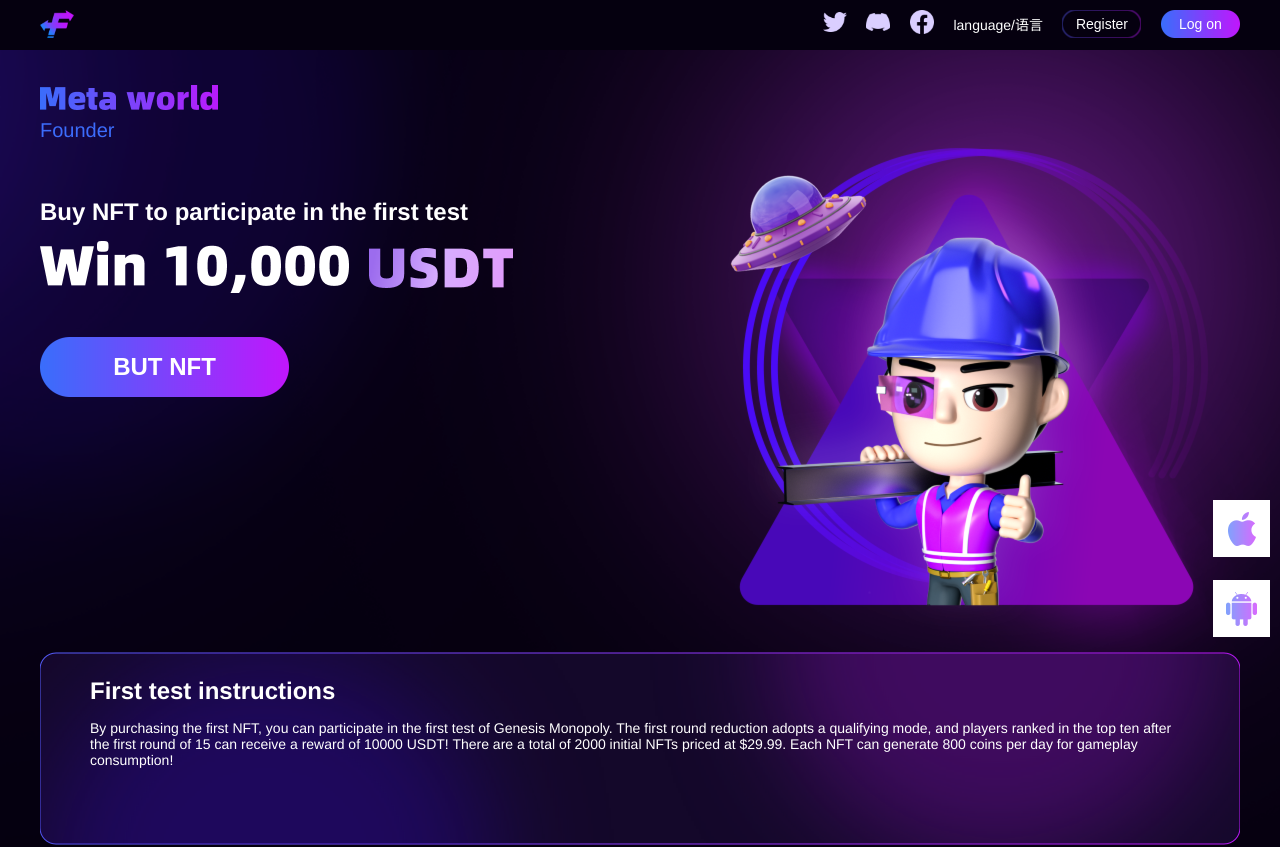
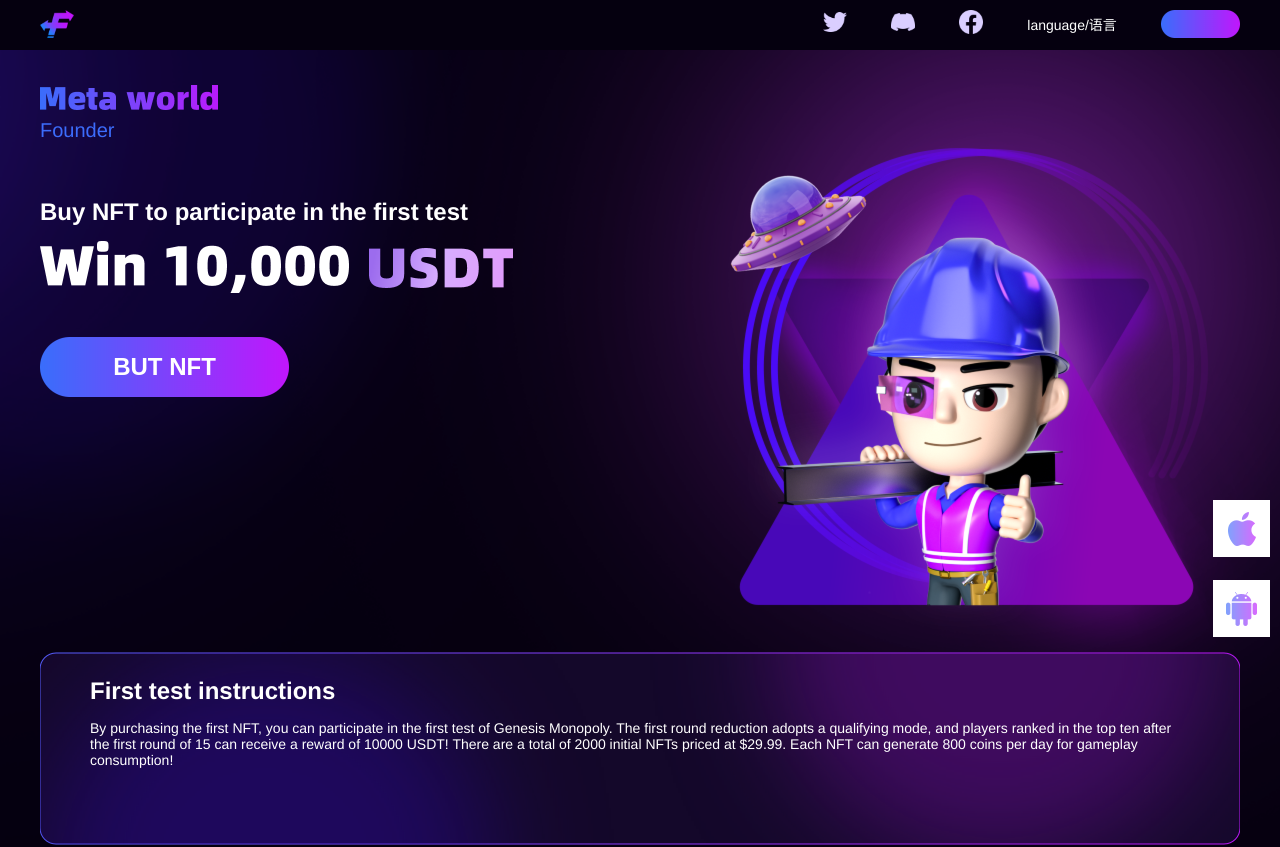
Before and after one commit to WayThought/metaWrold, a Vue app: page /pcregister in a window 1280 px wide. Shown: the top 847 px of the page. Built offline with nearby package versions, Linux system fonts and the light colour scheme; sample sign-in values are in the browser's storage.

Commit message:
登录信息保存

```diff
--- a/package.json
+++ b/package.json
@@ -13,7 +13,9 @@
     "core-js": "^3.6.5",
     "element-plus": "^2.3.6",
     "vue": "^3.0.0",
-    "vue-router": "^4.2.2"
+    "vue-axios": "^3.5.2",
+    "vue-router": "^4.2.2",
+    "vuex": "^4.1.0"
   },
   "devDependencies": {
     "@vue/cli-plugin-babel": "~4.5.19",
--- /dev/null
+++ b/src/auth/index.js
@@ -0,0 +1,59 @@
+import { reactive } from "vue"
+
+const auth = {
+    user() {
+        const localValue = localStorage.getItem("userInfo")
+        if (localValue) {
+            const userInfo = JSON.parse(localValue)
+            return userInfo
+        } else {
+            return null
+        }
+    },
+    hasLogin() {
+        const userInfo = this.user
+        if (userInfo) {
+            return true
+        } else {
+            return false
+        }
+    },
+    accessToken() {
+        const localValue = localStorage.getItem("authInfo")
+        if (localValue) {
+            const authInfo = JSON.parse(localValue)
+            return authInfo.accessToken
+        } else {
+            return null
+        }
+    },
+    refreshToken() {
+        const localValue = localStorage.getItem("authInfo")
+        if (localValue) {
+            const authInfo = JSON.parse(localValue)
+            return authInfo.refreshToken
+        } else {
+            return null
+        }
+    },
+    saveAuthInfo(info) {
+        let authInfo = reactive({})
+        Object.assign(authInfo, info)
+        localStorage.setItem('authInfo', JSON.stringify(authInfo))
+    },
+    saveUserInfo(info) {
+        let userInfo = reactive({})
+        Object.assign(userInfo, info)
+        localStorage.setItem('userInfo', JSON.stringify(userInfo))
+    },
+    logout() {
+        localStorage.removeItem("authInfo")
+        localStorage.removeItem("userInfo")
+    }
+}
+
+let install = function (app) {
+    app.config.globalProperties.auth = auth
+}
+
+export default install
--- a/src/pages/home/PcHomePage.vue
+++ b/src/pages/home/PcHomePage.vue
@@ -10,10 +10,17 @@
                     <img class="discord" src="../../assets/icon_discord.png" alt="logo">
                     <img class="facebook" src="../../assets/icon_facebook.png" alt="logo">
                     <span class="language">language/语言</span>
-                    <router-link to="/pcregister" key="pcregister">
-                        <button class="register">Register</button>
-                    </router-link>
-                    <button class="login">Log on</button>
+                    <template v-if="isLogin === false">
+                        <router-link to="/pcregister" key="pcregister">
+                            <button class="register">Register</button>
+                        </router-link>
+                        <router-link to="/pclogin" key="pclogin">
+                            <button class="login">Login</button>
+                        </router-link>
+                    </template>
+                    <template v-if="isLogin === true">
+                        <button class="login" @click="logout">{{ nickname }}</button>
+                    </template>
                 </div>
             </div>
         </div>
@@ -82,9 +89,34 @@ export default {
     props: {
         msg: String
     },
+    data() {
+        return {
+            isLogin: false,
+            nickname: ''
+        }
+    },
+    created() {
+        const hasLogin = this.auth.hasLogin()
+        const userInfo = this.auth.user()
+        if (hasLogin && userInfo) {
+            const nickname = userInfo.nickname
+            this.isLogin = hasLogin
+            this.nickname = nickname
+        } else {
+            this.isLogin = false
+            this.nickname = 'Login'
+        }
+    },
     components: {
         PcStepItem
     },
+    methods: {
+        logout() {
+            this.auth.logout()
+            this.isLogin = false
+            this.nickname = ''
+        }
+    }
 }
 </script>
 
--- a/src/pages/login/PcLoginPage.vue
+++ b/src/pages/login/PcLoginPage.vue
@@ -6,20 +6,18 @@
         <div class="registerContent">
           <div class="logo"></div>
           <div class="title">Log on</div>
-            <el-input
-            v-model="account"
-            class="email-input input-view"
-            placeholder="Please enter an account">
+          <el-input v-model="account" class="email-input input-view" placeholder="Please enter an account">
             <template #prefix>
-                <el-icon size="20" class="el-input__icon"><message /></el-icon>
+              <el-icon size="20" class="el-input__icon">
+                <message />
+              </el-icon>
             </template>
           </el-input>
-            <el-input
-            v-model="password"
-            class="password-input input-view"
-            placeholder="Please enter the password">
+          <el-input v-model="password" class="password-input input-view" placeholder="Please enter the password">
             <template #prefix>
-                <el-icon size="20" class="el-input__icon"><lock /></el-icon>
+              <el-icon size="20" class="el-input__icon">
+                <lock />
+              </el-icon>
             </template>
           </el-input>
           <button class="confirm" @click="login">Log on</button>
@@ -34,9 +32,7 @@
 </template>
 
 <script>
-
-  import axios from 'axios';
-
+import router from '../../router/router'
 export default {
   data() {
     return {
@@ -51,30 +47,27 @@
   },
   methods: {
     login() {
-            axios.post('http://172.16.105.59:3000/api/auth/login', {
+      this.axios.post('/api/auth/login', {
         email: this.account,
         password: this.password
       })
       .then((response) => {
-                this.getUserInfo(response.data.data.accessToken)
+        this.auth.saveAuthInfo(response.data.data)
+        this.getUserInfo()
       })
       .catch((error) => {
-                console.log("===>" + error);
-            });
+        console.log(error)
+      })
     },
-        getUserInfo(token) {
-            axios.get('http://172.16.105.59:3000/api/user/userInfo', {
-                headers: {
-                    Authorization: ("Bearer " + token),
-                }
+    getUserInfo() {
+      this.axios.get('/api/user/userInfo')
+      .then((response) => {
+        this.auth.saveUserInfo(response.data.data)
+        router.replace({ path: '/' })
       })
-            .then(function (response) {
-                console.log(response.data.data);
+      .catch((error) => {
+        console.log(error)
       })
-            .catch(function (error) {
-                console.log("===>" + error);
-            });
-
     }
   },
   components: {
@@ -125,12 +118,14 @@
   top: 255px;
   border-radius: 8px;
 }
+
 .registerContent .logo {
   background-image: url(../../assets/icon_register_logo.png);
   width: 58px;
   height: 47px;
   margin: 0 auto;
 }
+
 .registerContent .title {
   font-size: 24px;
   font-weight: bold;
@@ -138,9 +133,11 @@
   text-align: left;
   margin-left: 48px;
 }
+
 .email-input {
   margin-top: 20px;
 }
+
 .input-view {
   height: 48px;
   font-size: 14px;
@@ -154,12 +151,14 @@
 .password-confirm-input {
   margin-top: 20px;
 }
+
 .invitation-code {
   margin-top: 23px;
   font-size: 18px;
   font-weight: 900;
   text-align: left;
 }
+
 .invitation-code-input {
   margin-top: 8px;
 }
@@ -181,11 +180,13 @@
   outline: none;
   background-color: transparent;
 }
+
 .bottomContent {
   margin-top: 18px;
   display: flex;
   justify-content: space-around;
 }
+
 .forget-password {
   /* display: inline; */
   /* margin-left: 95px; */
@@ -198,6 +199,7 @@
   outline: none;
   background-color: transparent;
 }
+
 .turn-register {
   /* display: inline; */
   /* margin-left: 295px; */
--- /dev/null
+++ b/src/store/store.js
@@ -0,0 +1,13 @@
+import { createStore } from 'vuex'
+
+const store = createStore({
+    state: {
+    },
+    getters: {
+    },
+    mutations: {
+    },
+    actions: { }
+})
+
+export default store
--- /dev/null
+++ b/src/utils/axios.js
@@ -0,0 +1,23 @@
+import axios from 'axios'
+
+axios.defaults.baseURL = 'http://172.16.105.59:3000'
+axios.defaults.timeout = 10000
+
+axios.interceptors.request.use(
+    config => {
+        const localValue = localStorage.getItem("authInfo")
+        if (localValue) {
+            const authInfo = JSON.parse(localValue)
+            if (authInfo) {
+                const token = authInfo.accessToken
+                token && (config.headers.Authorization = `Bearer ${token}`)
+            }
+        }
+        return config
+    },
+    error => {
+        return Promise.error(error)
+    }
+)
+
+export default axios
```
Also changed, not shown: src/main.js (+9 -4 lines), src/utils/utils.js (added, +7 -0 lines), 2 other files (tests, documents, lock files or other folders). Lines whose indentation alone changed are shown as unchanged.
